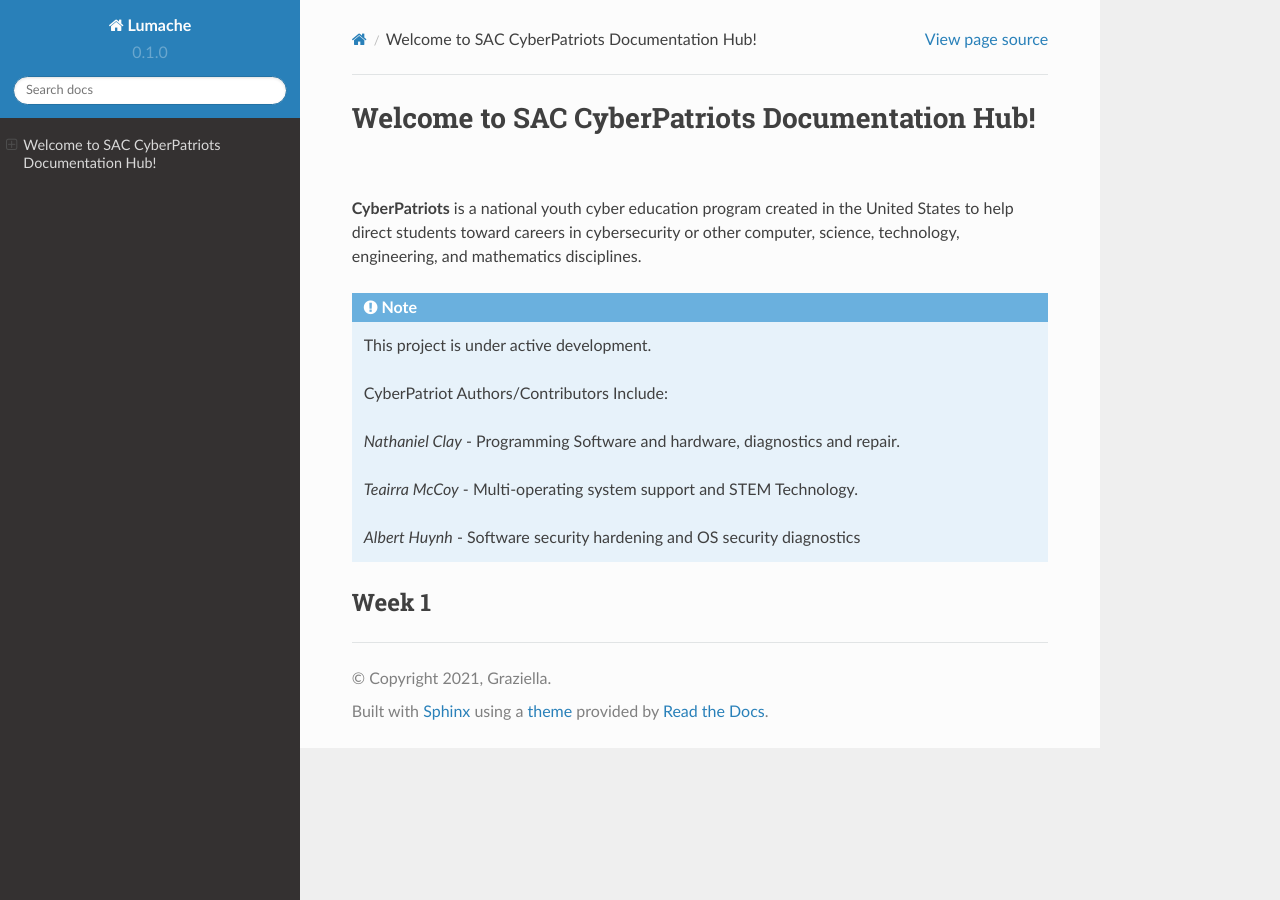
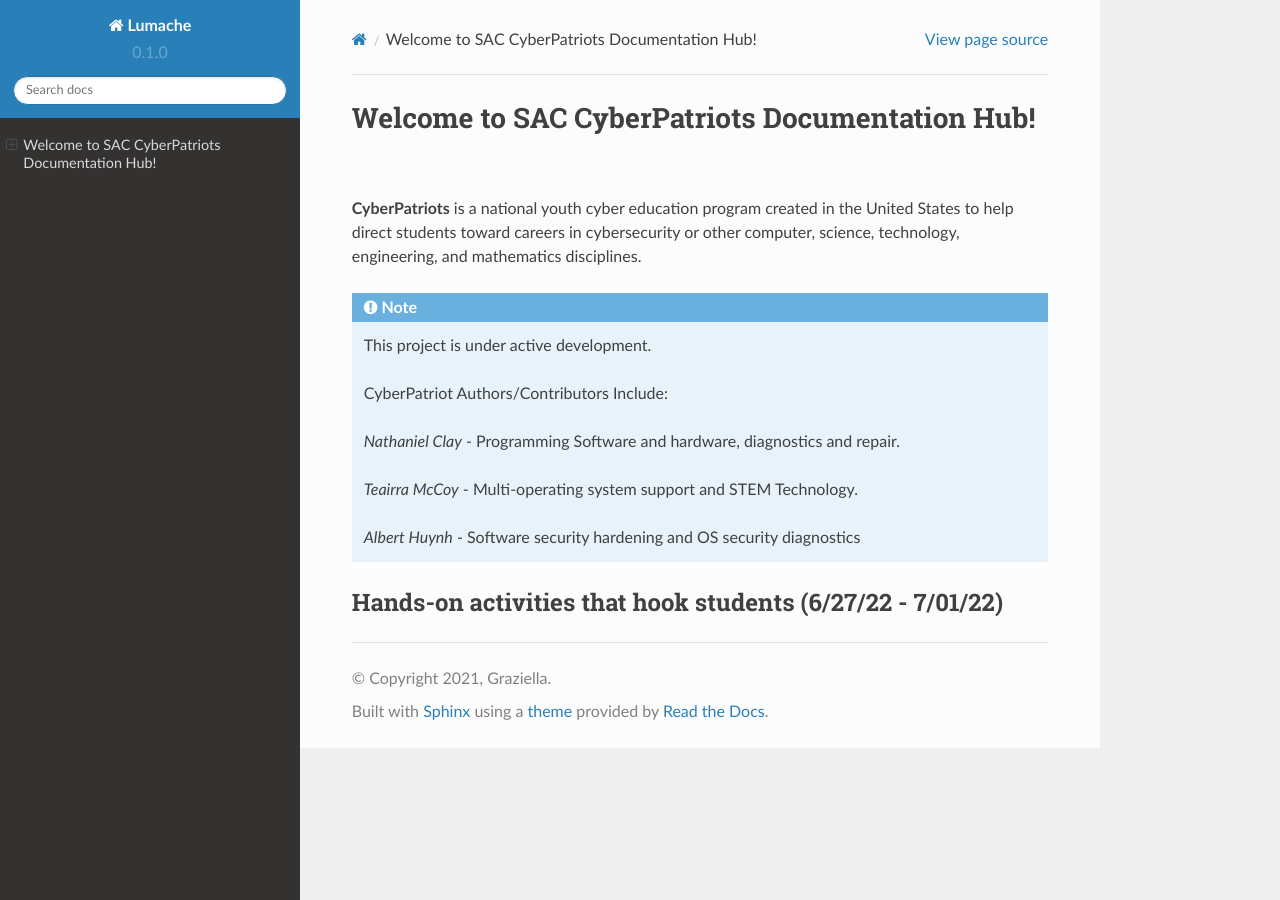
Before and after one commit to natt96z/cybersac, a Sphinx documentation site: the page built from docs/source/index.rst, in a window 1280 px wide. Built offline with Sphinx 7.4.7 and the Read the Docs theme 2.0.0, drawn with Linux system fonts in a browser that asks for light colours.

Commit message:
Update index.rst

```diff
--- a/docs/source/index.rst
+++ b/docs/source/index.rst
@@ -17,5 +17,5 @@ Welcome to SAC CyberPatriots Documentation Hub!
 
    *Albert Huynh* - Software security hardening and OS security diagnostics
 
-Week 1
+Hands-on activities that hook students (6/27/22 - 7/01/22)
 --------
```
